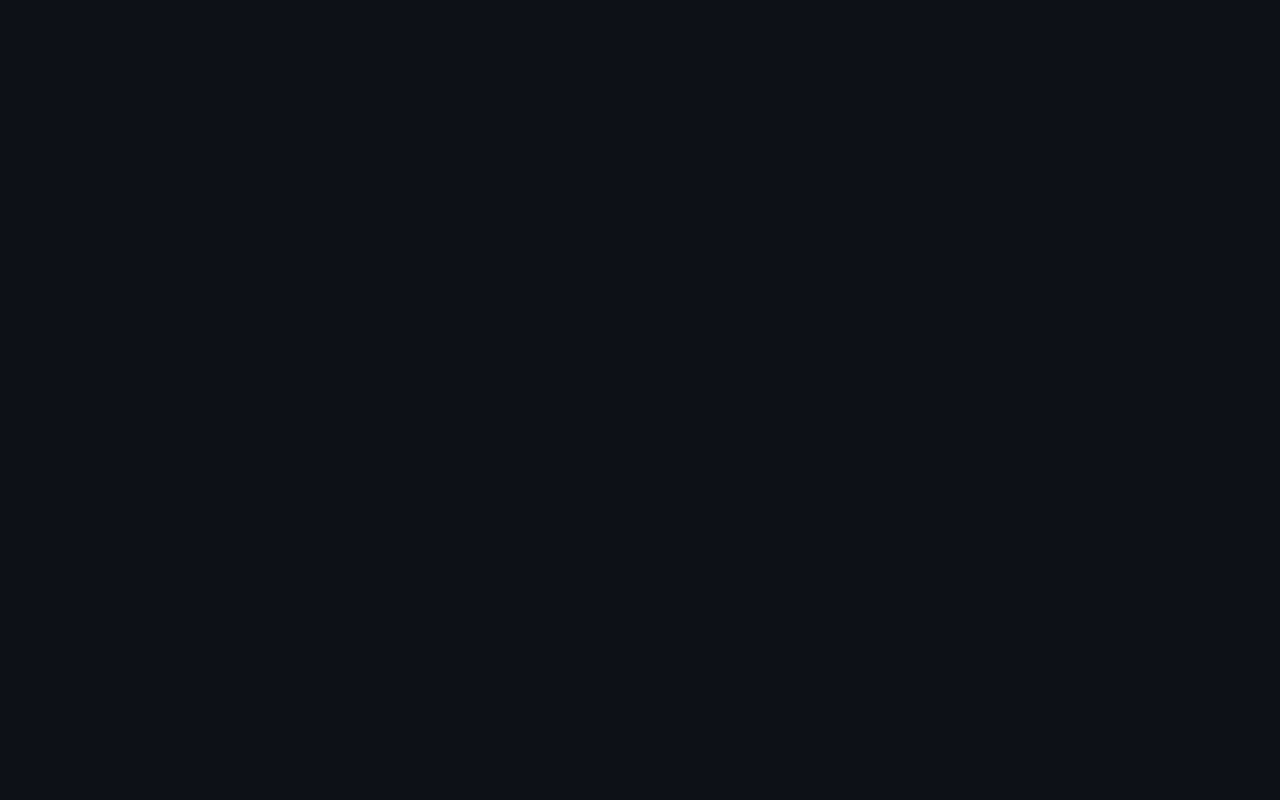
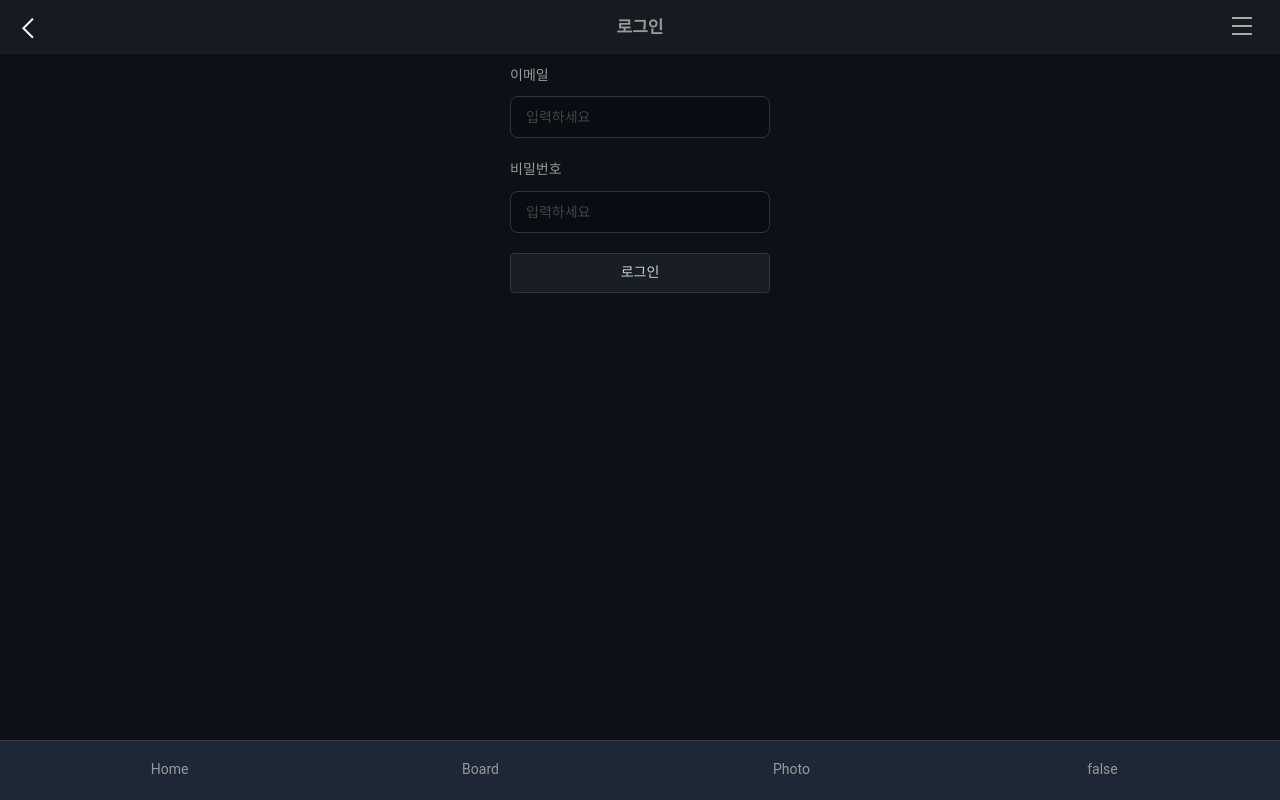
Before and after one commit to kimkee/vue, a Vue app: page /#/signin in a window 1280 px wide. Before the commit this address had no page. Built offline with nearby package versions, Linux system fonts and the light colour scheme; no server answers.

Commit message:
로그인

```diff
--- a/src/App.vue
+++ b/src/App.vue
@@ -1,23 +1,24 @@
 <template>
 
-  <router-view  name="Header"></router-view>
-  <router-view  name="HeaderSub"></router-view>
-  <router-view v-slot="{ Component }" class="page">
+  <router-view  name="Header" :userstate="this.userstate" :userInfo="this.userInfo"></router-view>
+  <router-view  name="HeaderSub" :userstate="this.userstate" :userInfo="this.userInfo"></router-view>
+  <router-view v-slot="{ Component }" class="page" :userstate="this.userstate">
     <transition name="fade" mode="out-in">
       <component :is="Component" />
     </transition>
   </router-view>
-  <router-view  name="Nav"></router-view>
+  <router-view  name="Nav" :userstate="this.userstate"></router-view>
 
 </template>
 
 <script>
 
 
-import Home from './views/Home.vue'
-import Nav from './components/Nav.vue'
-import Header from './components/Header.vue'
-// import ui from '../public/js/ui.js'
+import Home from './views/Home.vue';
+import Nav from './components/Nav.vue';
+import Header from './components/Header.vue';
+// import ui from '../public/js/ui.js';
+import { getAuth, onAuthStateChanged } from 'firebase/auth';
 
 export default {
   name: 'App',
@@ -26,14 +27,43 @@ export default {
     Nav,
     Home
   },
+  props: {
+    // userstate: String
+  },
+  data() {
+      return {
+        userstate:"false",
+        userInfo:{}
+      }
+  },
   created(){
 
   },
   mounted(){
 
+    this.authState();
+    // console.log(this.userstate);
+  },
+  watch(){
   },
   methods:{
+    authState(){
+      const auth = getAuth();
+      onAuthStateChanged(auth, (user) => {
+        if (user) {
+          // 사용자 로그인 시 동작
+          this.userstate = "true";
+          this.userInfo = user;
+          console.log('login 된 상태' , user.email ,this.userstate );
+          return;
+        }
+        // 사용자 로그아웃 시 동작
+        this.userstate = "false";
+        this.userInfo = null;
+        console.log('logout 된 상태' , this.userstate);
 
+      });
+    }
   }
 }
 </script>
--- a/src/components/Gnb.vue
+++ b/src/components/Gnb.vue
@@ -9,9 +9,17 @@
         <!-- <li><a href="javascript:;" class="bt">Contact</a></li>
         <li><a href="javascript:;" class="bt">Sign in</a></li> -->
       </ul>
+
       <div class="sign">
-        <router-link class="bt" to="/signin">Login</router-link>
-        <router-link class="bt" to="/signup">Join</router-link>
+
+        <!-- <div v-if="userstate == true">로긴됨</div>
+        <div v-if="userstate == false">로긴아웃</div> -->
+        <router-link v-if="userstate == 'false'" class="bt" to="/signin">Login</router-link>
+        <router-link v-if="userstate == 'false'" class="bt" to="/signup">Join</router-link>
+
+        <span v-if="userstate == 'true'">{{userInfo.email}}</span>
+        <button v-if="userstate == 'true'" class="bt" @click="logout">Logout</button>
+
       </div>
     </div>
   </nav>
@@ -20,12 +28,13 @@
 </template>
 
 <script>
-
+import { getAuth, signOut } from 'firebase/auth';
 
 export default {
   name: 'GnbItem',
   props: {
-
+    userstate: String,
+    userInfo: Object
   },
   data() {
       return {
@@ -36,7 +45,23 @@ export default {
 
   },
   methods:{
+    logout(){
+      // console.log(isLogOut);
+     // const isLogOut = window.confirm(authMessage['auth/logout-confirm']);
+      //if (!isLogOut) return;
 
+      try {
+        const auth = getAuth();
+        signOut(auth);
+        // setAuthInfo(initialState);
+        alert("로그아웃 성공");
+        this.$router.push('/');
+      } catch ({ code, message }) {
+        console.log({ code, message });
+        // alert(errorMessage[code]);
+      }
+
+    }
   }
 }
 </script>
--- a/src/components/Header.vue
+++ b/src/components/Header.vue
@@ -5,13 +5,13 @@
         <h1 class="logo"><router-link class="btlogo" to="/">Home</router-link></h1>
       </div>
       <div class="rdt">
-        <button type="button" class="bt" onclick="history.back(-1)"><b>뒤로</b></button>
         <button type="button" class="bt gnb" id="btn-gnb"><b>메뉴</b></button>
+
       </div>
     </div>
   </header>
 
-  <Gnb/>
+  <Gnb :userstate="userstate" :userInfo="this.userInfo"/>
 
 </template>
 
@@ -25,7 +25,8 @@ export default {
     Gnb,
   },
   props: {
-
+    userstate: String,
+    userInfo: Object
   },
   data() {
       return {
--- a/src/components/HeaderSub.vue
+++ b/src/components/HeaderSub.vue
@@ -7,10 +7,11 @@
       <div class="cdt"><h3 class="htit"></h3></div>
       <div class="rdt">
         <button type="button" class="bt gnb" id="btn-gnb"><b>메뉴</b></button>
+
       </div>
     </div>
   </header>
-  <Gnb/>
+  <Gnb :userstate="userstate" :userInfo="this.userInfo"/>
 </template>
 
 <script>
@@ -22,7 +23,8 @@ export default {
     Gnb,
   },
   props: {
-
+    userstate: String,
+    userInfo: Object
   },
   data() {
       return {
--- a/src/components/Nav.vue
+++ b/src/components/Nav.vue
@@ -4,9 +4,8 @@
       <ul class="menu">
         <li><router-link class="bt" to="/">Home</router-link> </li>
         <li><router-link class="bt" to="/list">Board</router-link></li>
-        <li><a href="javascript:;" class="bt">Contact</a></li>
-        <!-- <li><a href="javascript:;" class="bt">Sign in</a></li> -->
-        <li><router-link class="bt" to="/signup">Sign up</router-link></li>
+        <li><a href="javascript:;" class="bt">Photo</a></li>
+        <li><a href="javascript:;" class="bt">{{userstate}}</a></li>
       </ul>
     </div>
   </nav>
@@ -18,7 +17,7 @@
 export default {
   name: 'NavItem',
   props: {
-
+    userstate: String
   },
   data() {
       return {
--- a/src/components/RecentPost.vue
+++ b/src/components/RecentPost.vue
@@ -43,7 +43,6 @@ export default {
       }
   },
   created(){
-    console.log("list created");
     this.read();
     // console.log(db);
   },
--- a/src/router.js
+++ b/src/router.js
@@ -8,6 +8,7 @@ import Write from "./views/Write.vue";
 import Modify from "./views/Modify.vue";
 import View from "./views/View.vue";
 import SignUp from "./views/SignUp.vue";
+import SignIn from "./views/SignIn.vue";
 
 const router = createRouter({
     history: createWebHashHistory(),
@@ -65,6 +66,15 @@ const router = createRouter({
                 HeaderSub,
                 Nav
             }
+        },
+        {
+            path: "/signin/",
+            name: "signin",
+            components: {
+                default: SignIn,
+                HeaderSub,
+                Nav
+            }
         }
     ],
 });
--- a/src/views/List.vue
+++ b/src/views/List.vue
@@ -63,7 +63,7 @@ export default {
       const querySnapshot = await getDocs(q);
       this.Boards = [];
       querySnapshot.forEach((doc) => {
-        console.log(doc.data().title);
+        // console.log(doc.data().title);
         this.Boards.push({
           key: doc.id,
           title: doc.data().title,
--- /dev/null
+++ b/src/views/SignIn.vue
@@ -0,0 +1,82 @@
+<template>
+  <div class="container sign in">
+    <main class="contents">
+      <div class="sign-form">
+        <!-- <h1 class="hdt">회원가입</h1>  -->
+        <ul class="list">
+          <li>
+            <label class="dt">이메일</label>
+            <div class="dd">
+              <span class="input"><input type="email" id="email" placeholder="입력하세요"></span>
+            </div>
+          </li>
+          <li>
+            <label class="dt">비밀번호</label>
+            <div class="dd">
+              <span class="input"><input type="password" id="password" placeholder="입력하세요"></span>
+            </div>
+          </li>
+        </ul>
+        <div class="btsbox btn-set">
+            <button type="button" class="btn" @click="login">로그인</button>
+        </div>
+      </div>
+    </main>
+
+  </div>
+</template>
+
+<script>
+import { getAuth, signInWithEmailAndPassword} from 'firebase/auth';
+
+export default {
+  name: 'LoginItem',
+  props: {
+    msg: String
+  },
+  data() {
+      return {
+
+      }
+  },
+  created(){
+
+  },
+  mounted(){
+    ui.init();
+    document.querySelector(".header .cdt .htit").textContent = '로그인';
+  },
+  methods: {
+
+    async login () {
+        const email = document.querySelector("input#email").value;
+        const password = document.querySelector("input#password").value;
+        try {
+          const auth = getAuth();
+          const { user } = await signInWithEmailAndPassword(auth, email, password);
+          const { stsTokenManager, uid } = user;
+          console.log(user.email  );
+          console.log("uid : "+uid );
+          console.log("액세스토큰: "+stsTokenManager.accessToken);
+          // setAuthInfo({ uid, email, authToken: stsTokenManager });
+          alert(user.email + "\n 로그인 성공!");
+          this.$router.push('/');
+        } catch ({ code, message }) {
+          alert(user.email + "\n 로그인 실패!");
+          console.log({ code, message });
+          // alert(errorMessage[code]);
+        }
+
+    }
+
+
+
+
+  }
+}
+</script>
+
+<!-- Add "scoped" attribute to limit CSS to this component only -->
+<style scoped>
+
+</style>
--- a/src/views/SignUp.vue
+++ b/src/views/SignUp.vue
@@ -74,6 +74,19 @@ export default {
           alert("이미 가입된 메일입니다.")
         }
       }
+
+      const erMsg = {
+        "auth/user-not-found" :	"존재하지 않는 사용자 정보로 로그인을 시도한 경우 발생",
+        "auth/wrong-password" :	"비밀번호가 잘못된 경우 발생",
+        "auth/too-many-requests" : "연속된 로그인 요청이 여러 번 감지되어 로그인 요청이 금지됨",
+        "auth/weak-password" : "비밀번호가 6자리 미만인 경우 발생",
+        "auth/invalid-email" : "잘못된 포맷의 이메일을 입력한 경우 발생",
+        "auth/email-already-in-use" :	"이미 사용 중인 이메일 계정 ID로 회원 가입을 시도하는 경우 발생",
+        "auth/invalid-phone-number" : "잘못된 포맷의 핸드폰 번호를 입력한 경우 발생",
+      }
+      erMsg;
+
+
     }
 
 
```
Also changed, not shown: src/main.js (+4 -3 lines), src/views/Home.vue (+3 -26 lines), 13 other files (tests, documents, lock files or other folders).
